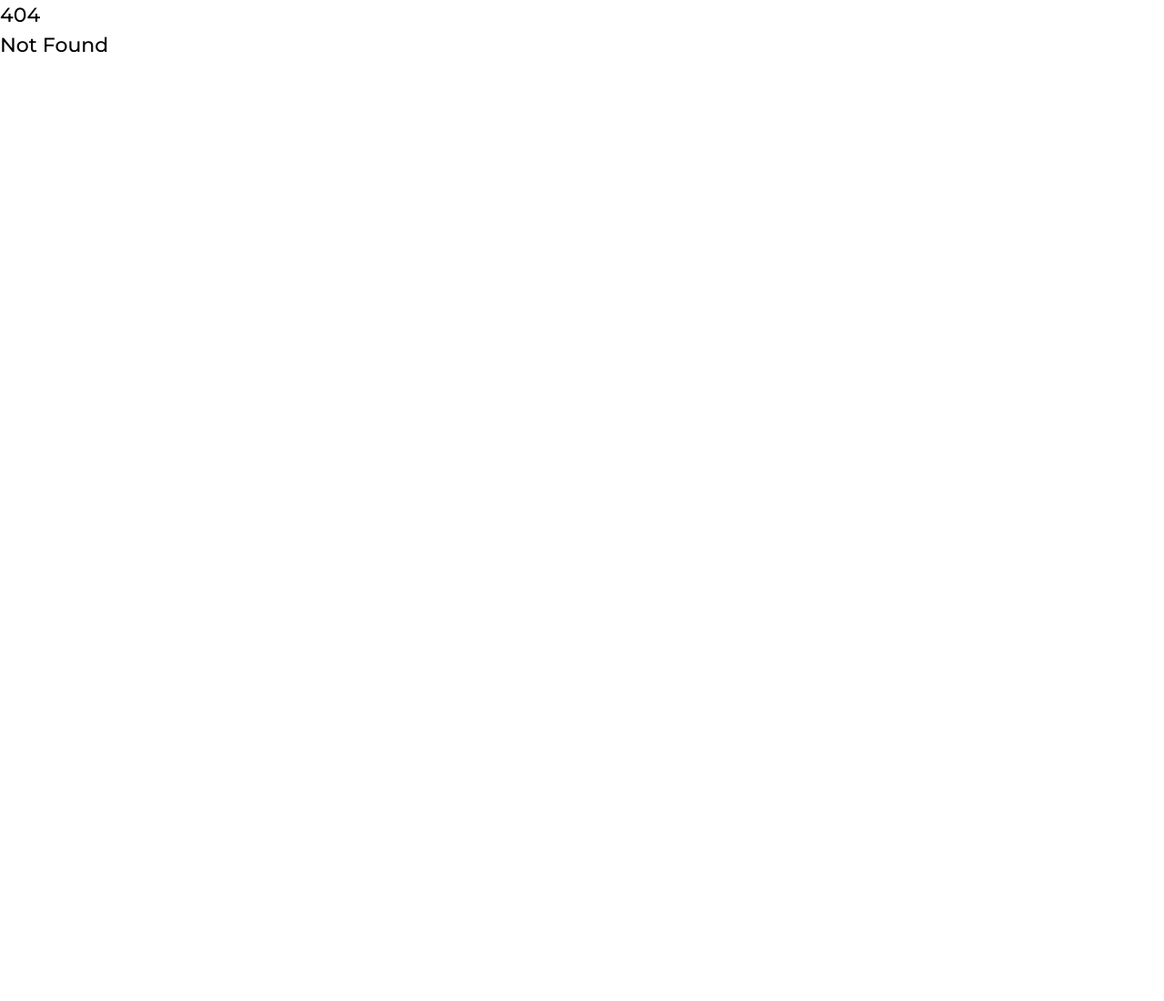
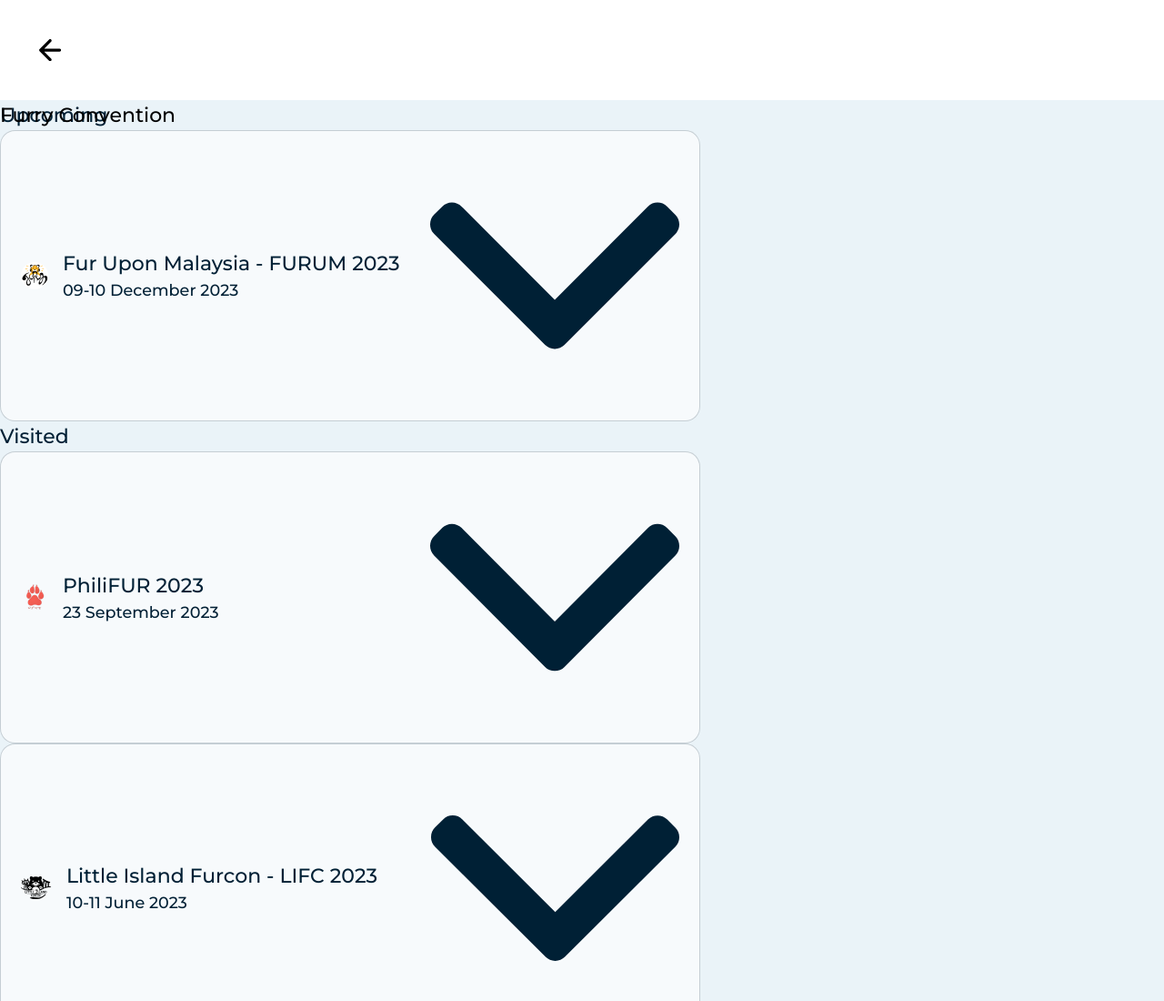
Before and after one commit to roryxavier/foxywolfsite, a SvelteKit app: page /furcon in a window 1280 px wide. Before the commit this address had no page. Shown: the top 1100 px of the page at 91% size. Before the commit the page ends 800 px from the top, so only its background shows below. Built offline with nearby package versions, Linux system fonts and the light colour scheme.

Commit message:
feat: Update Event Date   - change philifur to visited chore: Update npm package

```diff
--- a/src/model/LinkList.ts
+++ b/src/model/LinkList.ts
@@ -1,7 +1,7 @@
 export default [
 	{ title: 'About Us', href: 'about' },
 	// { title: 'Timeline', href: 'timeline' },
-	{ title: 'Furcon Visited', href: 'visited' }
+	{ title: 'Furry Convention', href: 'furcon' }
 	// { title: 'Travel Map', href: 'travel' },
 	// { title: 'Gallery', href: 'gallery' }
 ];
--- a/src/routes/about/+page.svelte
+++ b/src/routes/about/+page.svelte
@@ -15,7 +15,10 @@
 <div>
 	<Actionbar />
 	<div class="PageAbout-body flex flex-col items-center justify-start" style="min-height: 100dvh">
-		<div class="flex flex-col items-center justify-start p-6 gap-8" style="max-width: 35rem; padding-bottom: 20rem;">
+		<div
+			class="flex flex-col items-center justify-start p-6 gap-8"
+			style="max-width: 35rem; padding-bottom: 20rem;"
+		>
 			<img class="w-full max-w-xs rounded-xl" src={ImageHeader} alt="Header Image" />
 
 			<p class="max-w-xl">
--- a/src/routes/visited/+page.svelte
+++ b/src/routes/furcon/+page.svelte
@@ -17,13 +17,6 @@
 		new EventSectionTs(
 			'Upcoming',
 			new ConEvent()
-				.setIcon(philifur)
-				.setTitle('PhiliFUR 2023')
-				.setDateTime('23 September 2023')
-				.setTheme(new Theme('Tails and Fables'))
-				.addRegistrationTier(new TierEvent().setOwner('Rory'))
-				.addRegistrationTier(new TierEvent().setOwner('Jimmy')),
-			new ConEvent()
 				.setIcon(furum)
 				.setTitle('Fur Upon Malaysia - FURUM 2023')
 				.setDateTime('09-10 December 2023')
@@ -38,6 +31,20 @@
 		),
 		new EventSectionTs(
 			'Visited',
+			new ConEvent()
+				.setIcon(philifur)
+				.setTitle('PhiliFUR 2023')
+				.setDateTime('23 September 2023')
+				.setTheme(new Theme('Tails and Fables'))
+				.addRegistrationTier(
+					new TierEvent().setOwner('Rory').setName('Admission').setAlternativeName("Traveler' Pass")
+				)
+				.addRegistrationTier(
+					new TierEvent()
+						.setOwner('Jimmy')
+						.setName('Admission')
+						.setAlternativeName("Traveler' Pass")
+				),
 			new ConEvent()
 				.setIcon(littleisland)
 				.setTitle('Little Island Furcon - LIFC 2023')
@@ -63,7 +70,7 @@
 </script>
 
 <svelte:head>
-	<title>Con Visited</title>
+	<title>Furry Convention</title>
 </svelte:head>
 
 <div>
```
Also changed, not shown: package.json (+14 -15 lines), src/routes/furcon/EventCard-Arrow.svelte (renamed from src/routes/visited/EventCard-Arrow.svelte), src/routes/furcon/EventCard-Detail-RegistrationTier.svelte (renamed from src/routes/visited/EventCard-Detail-RegistrationTier.svelte), src/routes/furcon/EventCard-Icon.svelte (renamed from src/routes/visited/EventCard-Icon.svelte), src/routes/furcon/EventCard.svelte (renamed from src/routes/visited/EventCard.svelte), src/routes/furcon/EventSection.svelte (renamed from src/routes/visited/EventSection.svelte), 2 other files (tests, documents, lock files or other folders).
